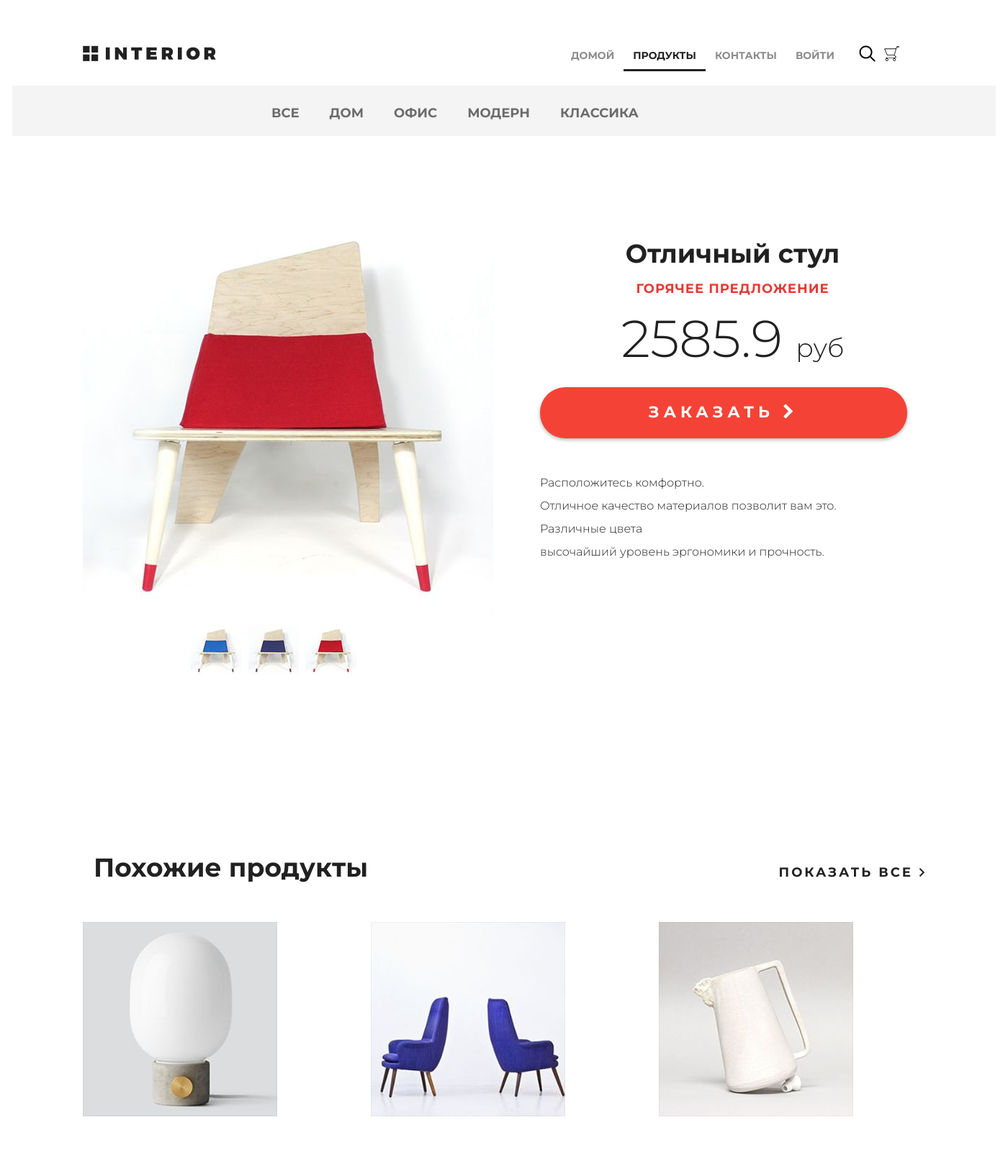
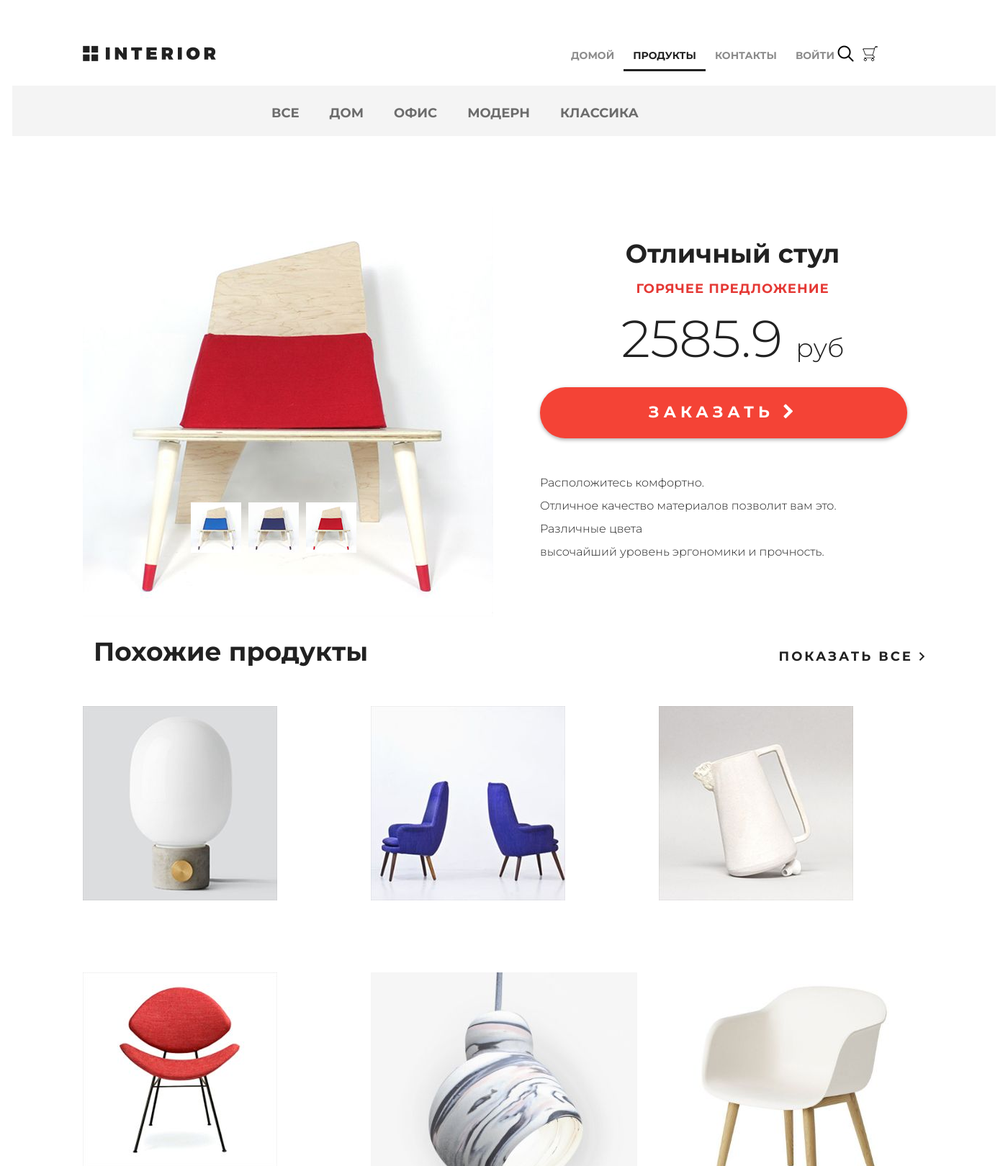
Before and after one commit to spaIpeen/geekshop, a Django app: page /products/ in a window 1400 px wide. Shown: the top 1620 px of the page at 72% size. Run offline with Django 3.2, Linux system fonts and the light colour scheme; data comes from the database, SQL or seed files in the repository.

Commit message:
Lesson 6. Basket extension

```diff
--- a/mainapp/templates/mainapp/includes/inc_menu.html
+++ b/mainapp/templates/mainapp/includes/inc_menu.html
@@ -35,7 +35,7 @@
 <a href="{% url 'basket:view' %}" class="basket">
     <span>
         {% if basket %}
-            {{ basket.0.total_cost|floatformat:0 }} руб({{ basket.0.total_quantity }} шт)
+            {{ basket.0.total_cost|floatformat:0 }} руб ({{ basket.0.total_quantity }} шт)
         {% endif %}
     </span>
 </a>
--- a/static/css/style.css
+++ b/static/css/style.css
@@ -320,27 +321,30 @@ html, body {
 	display: block;
 	width: 23px;
 	height: 23px;
-	background-image: url(../img/search.png);
+	background-image: url(/static/img/search.png);
 	position: absolute;
 	top: 63px;
-	left: 1176px;
+	/*left: 1176px;*/
+	left: 1146px;
 }
 
 .basket {
 	display: block;
 	width: 23px;
 	height: 23px;
-	background-image: url(../img/basket.png);
+	background-image: url(/static/img/basket.png);
 	position: absolute;
 	top: 63px;
-	left: 1210px;
+	/*left: 1210px;*/
+	left: 1180px;
 	text-decoration: none;
 	color: #555;
 }
 
 .basket span {
-	margin-left: 25px;
-	font-size:10px
+	display: block;
+	margin-left: 30px;
+	width: 150px;
 }
 
 .clearfix:after {
@@ -1230,7 +1237,8 @@ td:first-child {
 	padding-left: 98px;
 	padding-right: 98px;
 	margin-top: 98px;
-	height: 651px;
+	/*height: 651px; */
+	height: 551px;
 }
 
 .details-slider {
@@ -1241,13 +1249,14 @@ td:first-child {
 
 .slider-product {
 	width: 570px;
-	height: 570px;
+	/*height: 570px;*/
+	height: 400px;
 }
 
 .slider-control {
 	width: 420px;
 	height: 70px;
-	margin: 11px auto 0;
+	margin: 11px auto 0px;
 	padding-left: 150px
 }
 
@@ -1358,20 +1368,23 @@ td:first-child {
 }
 
 .related {
-	padding: 0 98px;
+	padding: 0px 98px;
 }
 
 .related .title {
-	height: 343px;
+	/*height: 343px;*/
+	height: 143px;
 	margin-right: 0;
 }
 
 .related .title h2 {
-	margin-top: 245px;
+	/*margin-top: 245px;*/
+	margin-top: 45px;
 }
 
 .related .title .explore {
-	margin-top: 262px;
+	/*margin-top: 262px;*/
+	margin-top: 62px;
 }
 
 .related-products {
```
Also changed, not shown: other parts of static/css/style.css (+32 -27 lines).
